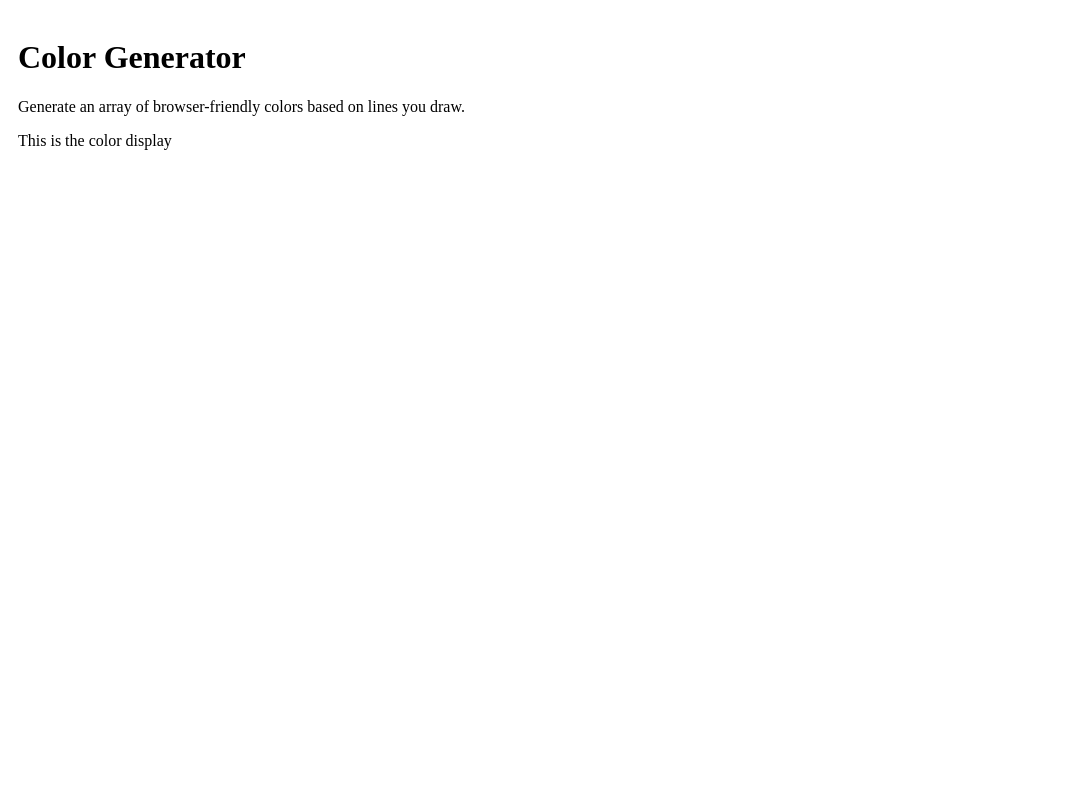
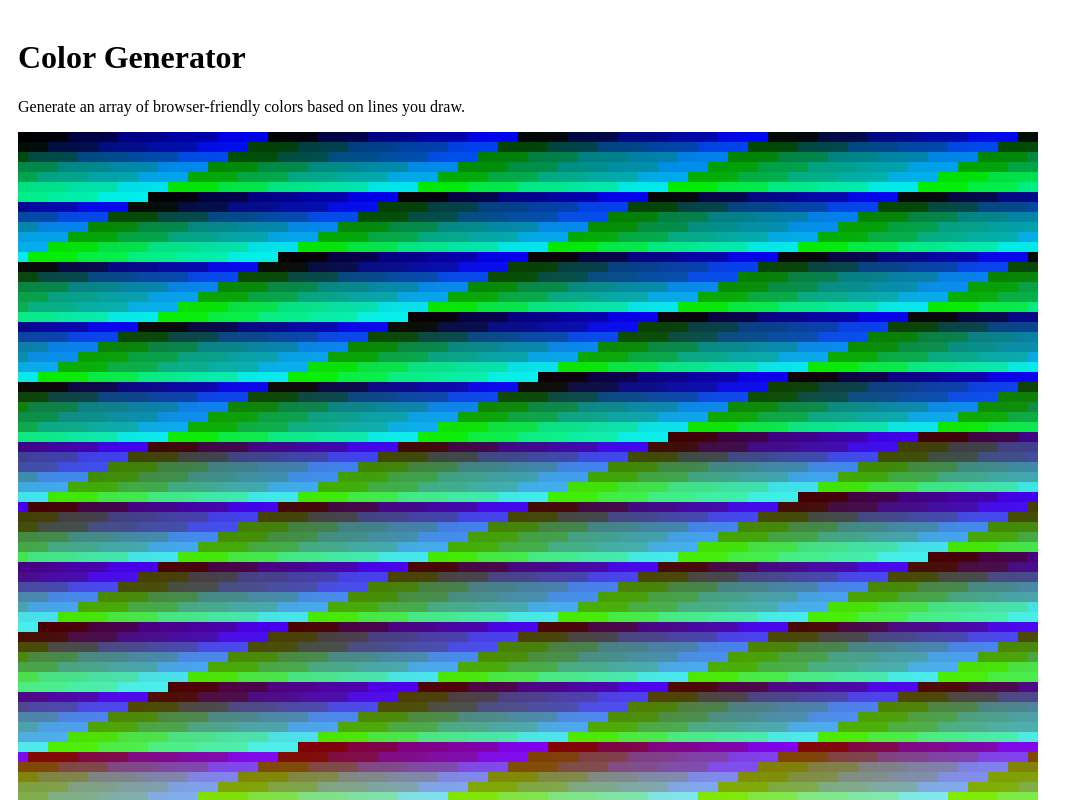
Before and after one commit to ArohanD/colorPicker, a React app: page / in a window 1280 px wide. Shown: the top 800 px of the page, without its empty margins (0-1083 px from the left). Built offline with nearby package versions, Linux system fonts and the light colour scheme; the HTML template or start-up script is replaced by a standard one.

Commit message:
Progress on color grid

```diff
--- a/src/components/ColorDisplay.jsx
+++ b/src/components/ColorDisplay.jsx
@@ -1,11 +1,37 @@
 import React from 'react';
+import generateColors from '../hexColors.js'
+
+const colors = generateColors();
 
 const ColorDisplay = (props) => {
+
+  const containerStyle = {
+    display: 'flex',
+    flexDirection: 'row',
+    flexWrap: 'wrap',
+    width: '80vw'
+  }
+
   return (
-    <div>
-      This is the color display
+    <div style={containerStyle}>
+      {
+        colors.map(color => <ColorCell color={color} />)
+      }
     </div>
   )
 }
 
+const ColorCell = (props) => {
+
+  const cellStyle = {
+    backgroundColor: props.color,
+    height: '10px',
+    width: '10px'
+  }
+
+  return (
+    <div style={cellStyle}></div>
+  )
+}
+
 export default ColorDisplay;
--- /dev/null
+++ b/src/hexColors.js
@@ -0,0 +1,24 @@
+const hexVals = ['0', '4', '8',  'A', 'E',];
+
+const generateColors = () => {
+  let colorArray = hexVals.slice().map(num => '#' + num);
+  for(let i = 0; i < 5; i++){
+    colorArray = appendElements(colorArray, hexVals)
+  }
+  return colorArray;
+}
+
+const appendElements = (array1, array2) => {
+  let newArr = [];
+  for(let i = 0; i < array1.length; i++) {
+    for(let j = 0; j < array2.length; j++) {
+      newArr.push(array1[i] + array2[j]);
+    }
+  }
+  return newArr;
+}
+
+//console.log(appendElements([1,2,3,4], ['a', 'b', 'c', 'd']))
+//console.log(generateColors())
+
+export default generateColors;
```
